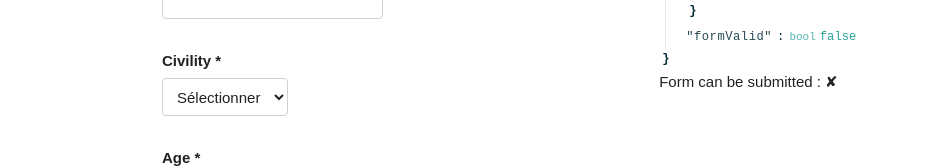
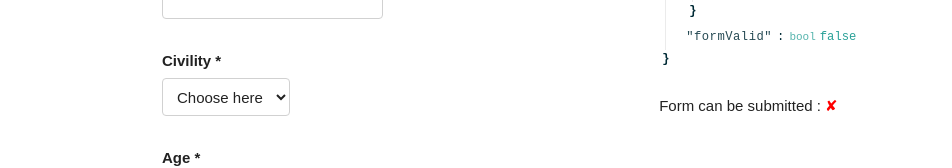
Before and after one commit to viclafouch/react-template-form, a React (Create React App) app: page / in a window 1280 px wide. Shown: the part 377-545 px from the top of the page, without its empty margins (0-952 px from the left). Built offline with nearby package versions, Linux system fonts and the light colour scheme.

Commit message:
update css & defaultOptionValue

```diff
--- a/public/skeleton.css
+++ b/public/skeleton.css
@@ -447,3 +447,7 @@ input[type="checkbox"] {
     margin-bottom:  .5rem;;
     margin-right: 15px;
 }
+
+input:-webkit-autofill {
+    -webkit-box-shadow:0 0 0 50px white inset;
+}
--- a/src/components/FormTemplate/Select.js
+++ b/src/components/FormTemplate/Select.js
@@ -5,6 +5,7 @@ const Select = (props) => {
     const defaultOptions = {
         className: '',
         disabled: false,
+        defaultOptionTitle: 'defaultTitle'
     }
 
     let options = props.options || [];
@@ -22,7 +23,7 @@ const Select = (props) => {
             onChange={props.onChange}
             disabled={props.disabled || defaultOptions.disabled}
         >
-            <option value="" disabled>Sélectionner</option>
+            <option value="" disabled>{props.defaultOptionTitle || defaultOptions.defaultOptionTitle}</option>
             {
                 options.map((elem, index) =>
                     <option key={index} value={elem}>{elem}</option>
--- a/src/components/NewUserForm/NewUserForm.js
+++ b/src/components/NewUserForm/NewUserForm.js
@@ -10,17 +10,15 @@ import Checkboxes from '../FormTemplate/Checkboxes';
 export class NewUserForm extends Component {
 
     constructor() {
-        super();
-        this.user = new User();
+        super()
+        this.user = new User()
         this.civilityOptions = ['Male', 'Female']
         this.ageOptions = ['> 25', '< 25']
 
-        this.baseState = {
+        this.state = this.baseState = {
             fields: this.setBaseUser(this.user),
             formValid: false
         }
-
-        this.state = this.baseState
     }
 
     componentDidMount = () => {
@@ -163,6 +161,7 @@ export class NewUserForm extends Component {
                         name={civility.name}
                         options={this.civilityOptions}
                         required={!civility.null}
+                        defaultOptionTitle="Choose here"
                     />
                 </fieldset>
                 <fieldset>
--- a/src/containers/DemoContainer/DemoContainer.js
+++ b/src/containers/DemoContainer/DemoContainer.js
@@ -41,7 +41,8 @@ export class DemoContainer extends Component {
                         <div className="one-half column">
                             <p>Result in live : </p>
                             <ReactJson src={this.state} name="Form" />
-                            <p>Form can be submitted : {this.state.formValid ? '✔' : '✘'}</p>
+                            <br />
+                            <p>Form can be submitted : <span className={(this.state.formValid ? 'valid' : 'invalid')}>{this.state.formValid ? '✔' : '✘'}</span></p>
                         </div>
                     </div>
                 </div>
```
